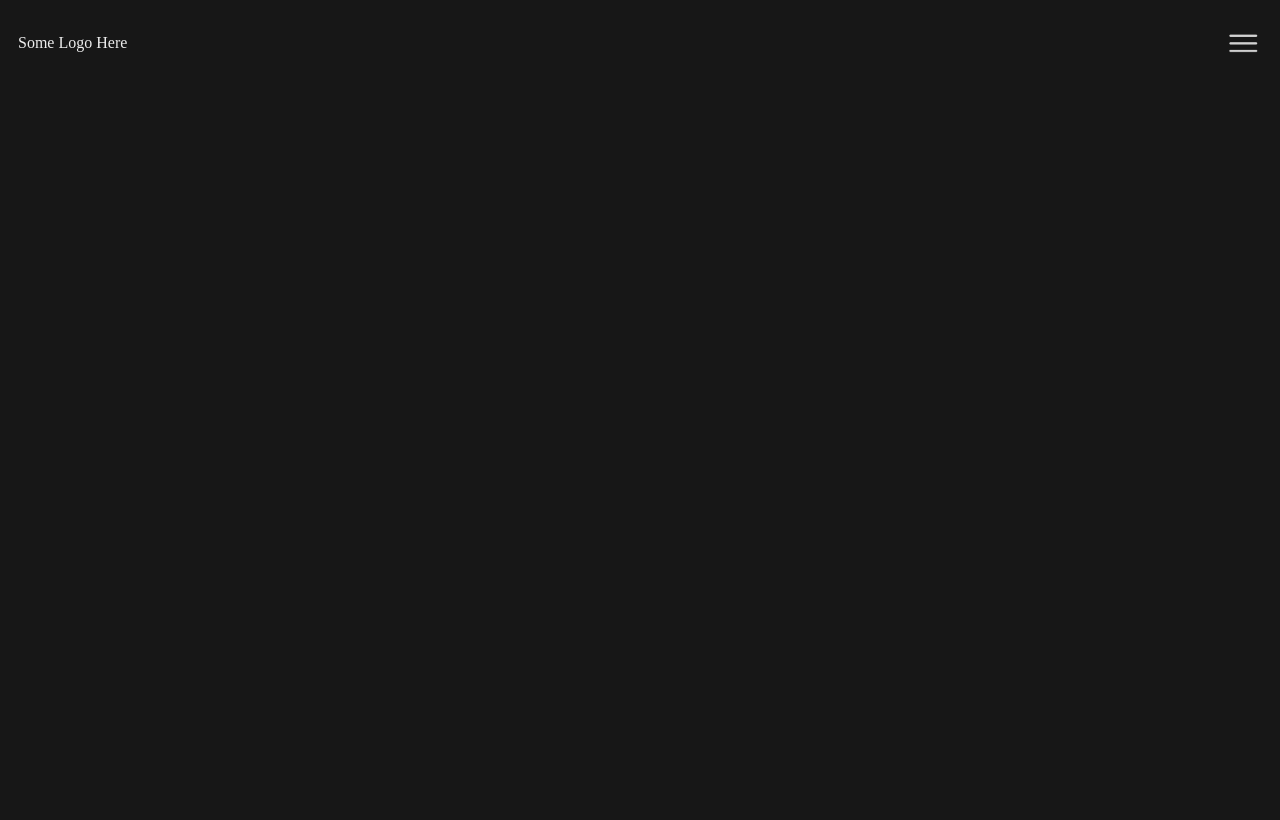
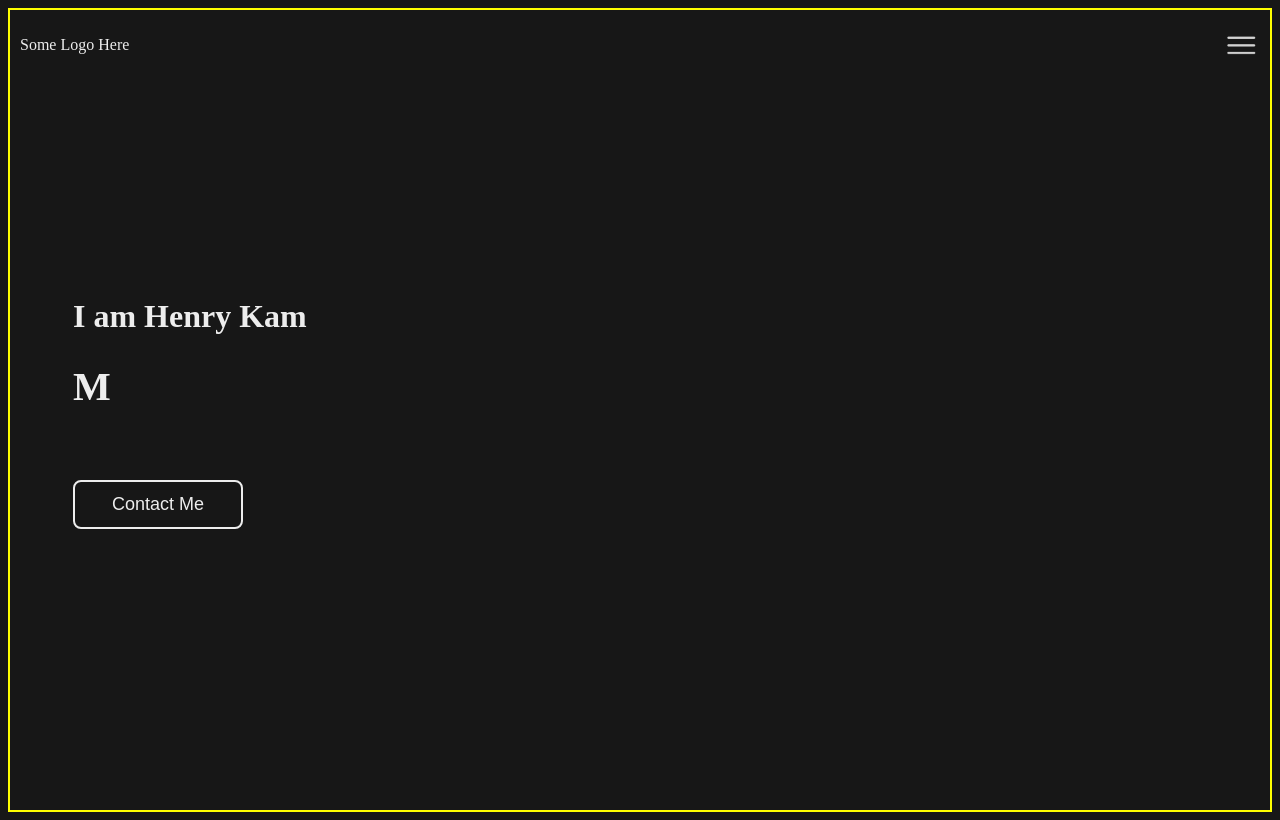
Before and after one commit to gulpinhenry/career-portfolio, a React (Create React App) app: page / in a window 1280 px wide. Built offline with nearby package versions, Linux system fonts and the light colour scheme.

Commit message:
add cover titles

```diff
--- a/package.json
+++ b/package.json
@@ -16,6 +16,7 @@
     "react-icons": "^4.3.1",
     "react-router-dom": "^6.1.1",
     "react-scripts": "4.0.3",
+    "react-typical": "^0.1.3",
     "web-vitals": "^1.1.2"
   },
   "scripts": {
--- /dev/null
+++ b/src/components/Cover.js
@@ -0,0 +1,37 @@
+import * as React from 'react';
+import Nav from "../components/Nav";
+import Typical from 'react-typical';
+
+
+
+export default function Cover() {
+    return (
+        <div id="cover-container">
+            <Nav />
+            <div id = "title-container">
+                <h2 id = "title-name">I am Henry Kam</h2>
+                <h1 id = "title-occupation">
+                    {/* increase line height so the text doesnt fall */}
+                    <Typical
+                        loop={Infinity}
+                        wrapper='b'
+                        steps={[
+                            "Computer Scientist 💻",
+                            1000,
+                            'Pianist 🎵',
+                            1000,
+                            'Materials Scientist 🔬',
+                            1000,
+                            'Weightlifter 💪',
+                            1000,
+                            'Gamer 🎮',
+                            1000,
+                        ]}
+                    />
+                </h1>
+                {/* TODO: direct to contact info on click  */}
+                <button id = "title-contact">Contact Me</button>
+            </div>
+        </div>
+    );
+}
--- a/src/pages/Home.js
+++ b/src/pages/Home.js
@@ -1,9 +1,11 @@
 import React from "react";
-import Nav from "../components/Nav"
+
+import Cover from "../components/Cover";
+
 function Home() {
   return (
     <div>
-      <Nav />
+      <Cover />
     </div>
   );
 }
--- a/src/styles/style.css
+++ b/src/styles/style.css
@@ -17,3 +17,100 @@
     margin: auto 0;
     margin-right: 10px;
 }
+#cover-container{
+    /* add background image here ig */
+    min-height: 80vh;
+    border: yellow 2px solid;
+}
+#title-container{
+    position: relative;
+    top: 20vh;
+    /* border: 2px solid white; */
+    text-align: center;
+    margin: 0 5%;
+    height: 40vh;
+    display: flex;
+    flex-direction: column;
+    justify-content: space-evenly;
+}
+#title-name{
+    font-size: 100%;
+    z-index: 5;
+}
+#title-occupation{
+    /* font-size: 80%; */
+    margin-top: -50px;
+    line-height: 120%;
+    font-size: 130%;
+    font-weight: bold;
+}
+#title-contact {
+    border: 2px solid #EDEDED;
+    padding: 8px 14px;
+    margin: 0 30%;
+    font-size: 12px;
+    cursor: pointer;
+    border-radius: 8px;
+}
+
+#title-contact:hover {
+    background-color: #EDEDED; /* Green */
+    color: #171717;
+  }
+
+/* Small devices (portrait tablets and large phones, 600px and up) */
+@media only screen and (min-width: 600px) {
+    #title-name{
+        font-size: 150%;
+    }
+    #title-occupation{
+        /* font-size: 80%; */
+        line-height: 120%;
+        font-size: 180%;
+        margin-top: -40px;
+    }
+
+}
+
+/* Medium devices (landscape tablets, 768px and up) */
+@media only screen and (min-width: 768px) {
+    #title-container{
+        position: relative;
+        top: 20vh;
+        text-align: left;
+        margin: 0 5%;
+    }
+    #title-name{
+        font-size: 200%;
+    }
+    #title-occupation{
+        /* font-size: 80%; */
+        line-height: 175%;
+        font-size: 250%;
+    }
+    #title-contact {
+
+        margin: 0 80%;
+        margin-left: 0;
+        font-size: 16px;
+    }
+}
+
+/* Large devices (laptops/desktops, 992px and up) */
+@media only screen and (min-width: 992px) {
+    #cover-container{
+        min-height: 100vh;
+    }
+    #title-contact {
+        padding: 12px 20px;
+        font-size: 18px;
+    }
+}
+
+/* Extra large devices (large laptops and desktops, 1200px and up) */
+@media only screen and (min-width: 1200px) {
+    #title-contact {
+        margin: 0 85%;
+        margin-left: 0;
+    }
+}
```
Also changed, not shown: 1 other file (tests, documents, lock files or other folders).
